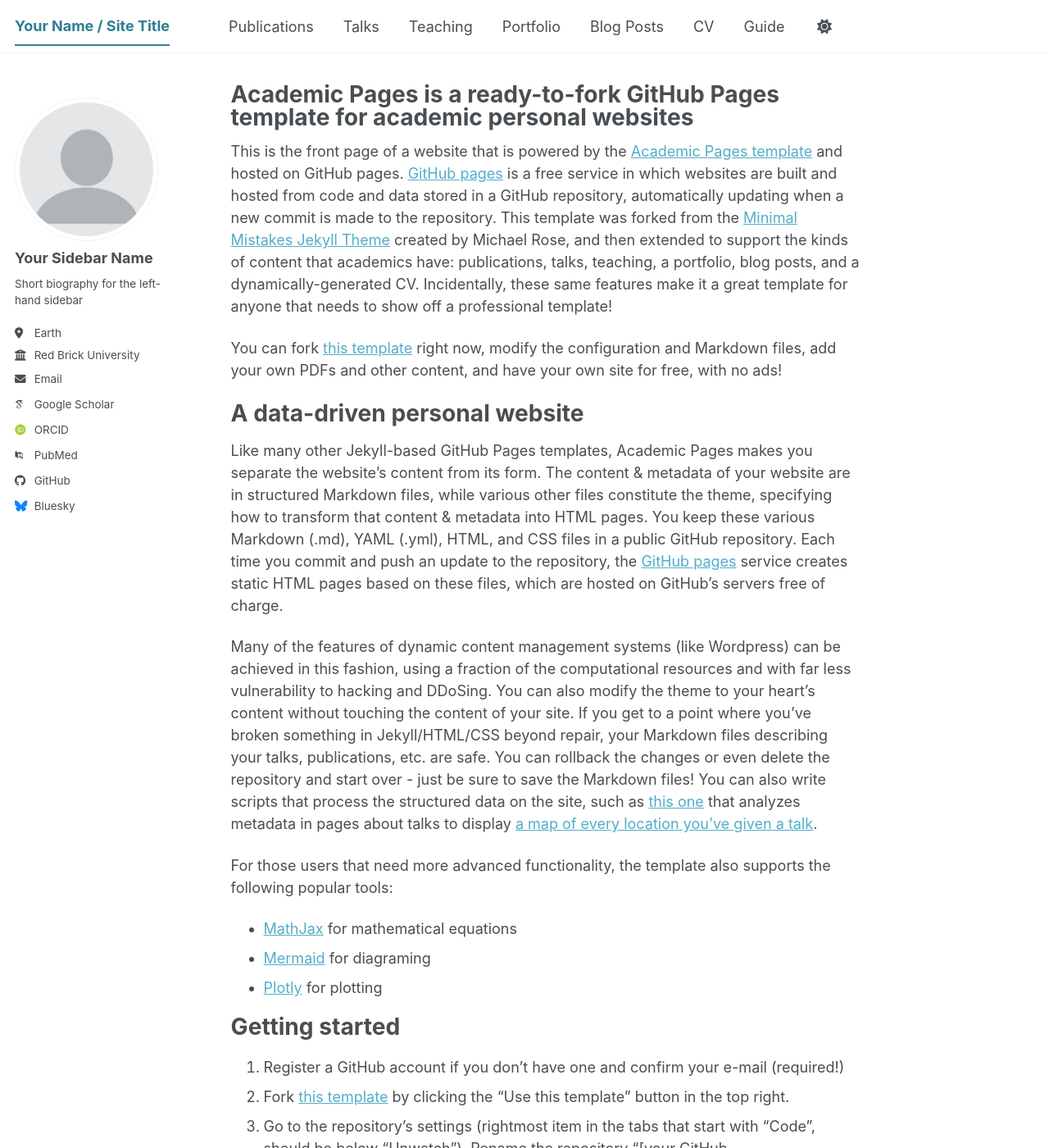
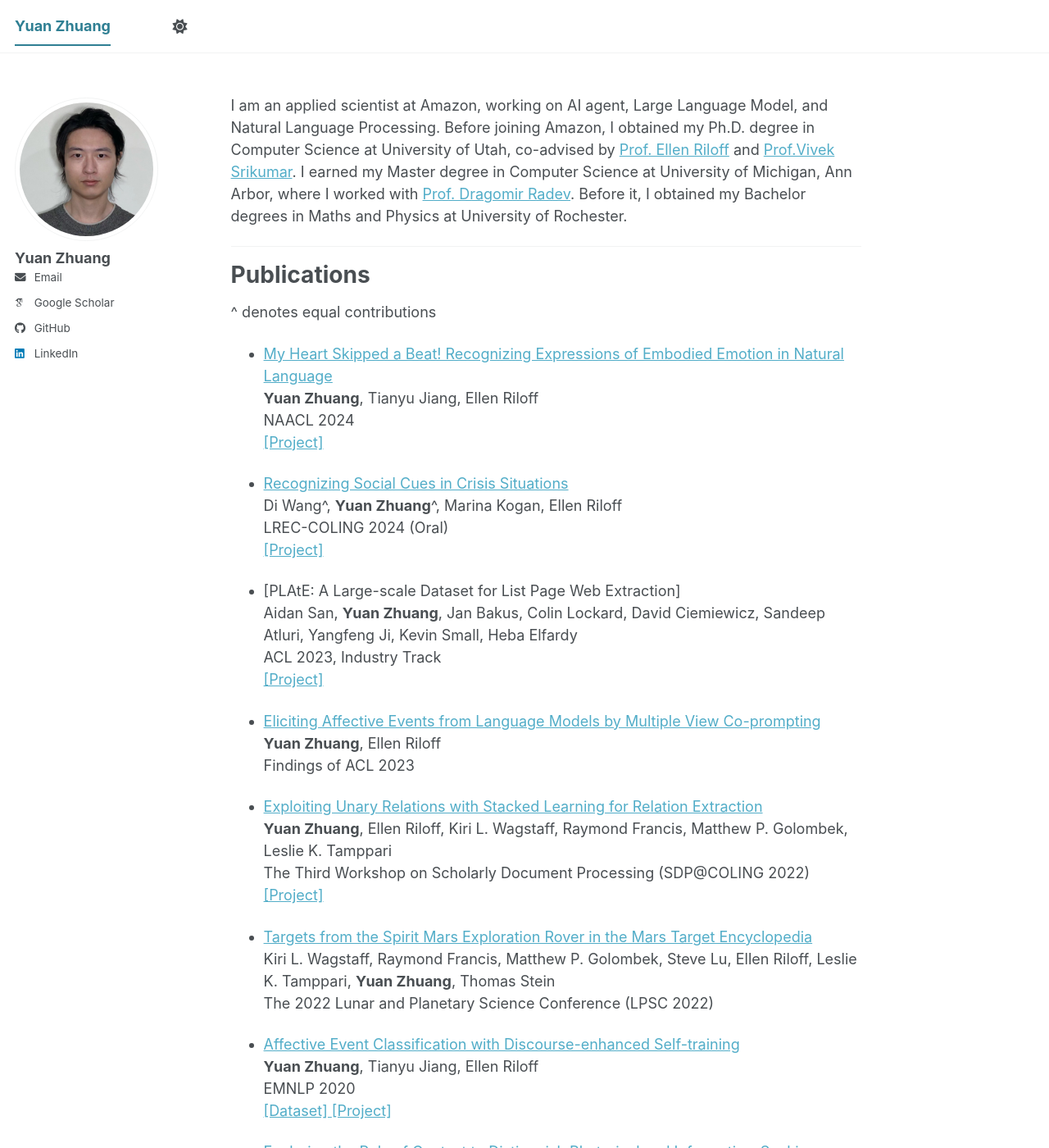
Before and after one commit to yyzhuang1991/yyzhuang1991.github.io, a Jekyll site: the page built from _pages/about.md, in a window 1280 px wide and 1400 px high. Shown: the whole window at 82% size. Built offline with Jekyll 4.4.1, drawn with Linux system fonts in a browser that asks for light colours; some web fonts are replaced; a script bundle is joined from its source files by our own code; library files that are not in the unit come from our copies; some of the changed text lies outside the part shown.

Commit message:
first update

```diff
--- a/Gemfile
+++ b/Gemfile
@@ -9,5 +9,6 @@ group :jekyll_plugins do
   gem 'webrick', '~> 1.8'
 end
 
+gem "ffi","=1.16.3"
 gem 'github-pages'
 gem 'connection_pool', '2.5.0'
--- a/_config.yml
+++ b/_config.yml
@@ -9,11 +9,11 @@
 # Basic Site Settings
 locale                   : "en-US"
 site_theme               : "default" # The available themes options are "default", "air", "sunrise", "mint", "dirt" and "contrast"
-title                    : "Your Name / Site Title"
+title                    : "Yuan Zhuang"
 title_separator          : "-"
-name                     : &name "Your Name"
+name                     : &name "Yuan Zhuang"
 description              : &description "Your Name's academic portfolio"   # Update this with a general description of your site, this is the default if not overridden by a page
-url                      : https://academicpages.github.io # The base hostname & protocol for your site e.g. "https://[your GitHub username].github.io",
+url                      : "https://yyzhuang1991.github.io" # The base hostname & protocol for your site e.g. "https://[your GitHub username].github.io",
                                                            # or if you already have some other page hosted on Github then use "https://[your GitHub username].github.io/[Your Repo Name]"
 baseurl                  : "" # the subpath of your site, e.g. "/blog"
 repository               : "academicpages/academicpages.github.io"
@@ -24,24 +24,24 @@ repository               : "academicpages/academicpages.github.io"
 author:
   # Biographic information
   avatar           : "profile.png"
-  name             : "Your Sidebar Name"
+  name             : "Yuan Zhuang"
   pronouns         : # example: "she/her"
-  bio              : "Short biography for the left-hand sidebar"
-  location         : "Earth"
-  employer         : "Red Brick University"
+  bio              : #"Short biography for the left-hand sidebar"
+  location         : #"Earth"
+  employer         : #"Red Brick University"
   uri              : # URL
-  email            : "none@example.org"
+  email            : "yyzhuangsea@gmail.com"
 
   # Academic websites
   academia         : # URL
   arxiv            : # URL - Update with the correct link to your profile
-  googlescholar    : "https://scholar.google.com/citations?user=PS_CX0AAAAAJ"
+  googlescholar    : "https://scholar.google.com/citations?user=751AliUAAAAJ&hl=yuan%20zhuang"
   inspire-hep      : # URL
   impactstory      : # URL
-  orcid            : "https://orcid.org/yourorcidurl"
+  orcid            : #"https://orcid.org/yourorcidurl"
   semantic         : # URL
   ssrn             : # URL
-  pubmed           : "https://www.ncbi.nlm.nih.gov/pubmed/?term=john+snow"
+  pubmed           : #"https://www.ncbi.nlm.nih.gov/pubmed/?term=john+snow"
   researchgate     : # URL
   scopus           : # URL
   zotero           : # URL
@@ -51,13 +51,13 @@ author:
   bitbucket        : # Username - Update with your username on the site
   codepen          : # Username
   dribbble         : # Username
-  github           : "academicpages"
+  github           : "yyzhuang1991"
   kaggle           : # Username
   stackoverflow    : # User number or user number and name (i.e., use "1" or "1/jeff-atwood")
 
   # Social media
   artstation       : # Username
-  bluesky          : "bsky.app" # Replace this with you Bluesky username
+  bluesky          : #"bsky.app" # Replace this with you Bluesky username
   facebook         : # Username
   flickr           : # Username
   foursquare       : # Username
@@ -66,7 +66,7 @@ author:
   keybase          : # Username
   instagram        : # Username
   lastfm           : # Username
-  linkedin         : # Username
+  linkedin         : "https://www.linkedin.com/in/yuan-zhuang-a015531a3/" # Username
   mastodon         : # URL
   medium           : # URL
   pinterest        : # Username
--- a/_pages/about.md
+++ b/_pages/about.md
@@ -1,56 +1,54 @@
 ---
 permalink: /
-title: "Academic Pages is a ready-to-fork GitHub Pages template for academic personal websites"
+title: ""
+excerpt: "About me"
 author_profile: true
 redirect_from:
   - /about/
   - /about.html
 ---
 
-This is the front page of a website that is powered by the [Academic Pages template](https://github.com/academicpages/academicpages.github.io) and hosted on GitHub pages. [GitHub pages](https://pages.github.com) is a free service in which websites are built and hosted from code and data stored in a GitHub repository, automatically updating when a new commit is made to the repository. This template was forked from the [Minimal Mistakes Jekyll Theme](https://mmistakes.github.io/minimal-mistakes/) created by Michael Rose, and then extended to support the kinds of content that academics have: publications, talks, teaching, a portfolio, blog posts, and a dynamically-generated CV. Incidentally, these same features make it a great template for anyone that needs to show off a professional template!
+I am an applied scientist at Amazon, working on AI agent, Large Language Model, and Natural Language Processing. Before joining Amazon, I obtained my Ph.D. degree in Computer Science at University of Utah, co-advised by [Prof. Ellen Riloff](https://www2.cs.arizona.edu/~riloff/index.html) and [Prof.Vivek Srikumar](https://svivek.com/). I earned my Master degree in Computer Science at University of Michigan, Ann Arbor, where I worked with [Prof. Dragomir Radev](https://cpsc.yale.edu/people/dragomir-radev). Before it, I obtained my Bachelor degrees in Maths and Physics at University of Rochester.
 
- You can fork [this template](https://github.com/academicpages/academicpages.github.io) right now, modify the configuration and Markdown files, add your own PDFs and other content, and have your own site for free, with no ads!
+--------------------------------------------------------
+# Publications
 
-A data-driven personal website
-======
-Like many other Jekyll-based GitHub Pages templates, Academic Pages makes you separate the website's content from its form. The content & metadata of your website are in structured Markdown files, while various other files constitute the theme, specifying how to transform that content & metadata into HTML pages. You keep these various Markdown (.md), YAML (.yml), HTML, and CSS files in a public GitHub repository. Each time you commit and push an update to the repository, the [GitHub pages](https://pages.github.com/) service creates static HTML pages based on these files, which are hosted on GitHub's servers free of charge.
+^ denotes equal contributions
 
-Many of the features of dynamic content management systems (like Wordpress) can be achieved in this fashion, using a fraction of the computational resources and with far less vulnerability to hacking and DDoSing. You can also modify the theme to your heart's content without touching the content of your site. If you get to a point where you've broken something in Jekyll/HTML/CSS beyond repair, your Markdown files describing your talks, publications, etc. are safe. You can rollback the changes or even delete the repository and start over - just be sure to save the Markdown files! You can also write scripts that process the structured data on the site, such as [this one](https://github.com/academicpages/academicpages.github.io/blob/master/talkmap.ipynb) that analyzes metadata in pages about talks to display [a map of every location you've given a talk](https://academicpages.github.io/talkmap.html).
+- [My Heart Skipped a Beat! Recognizing Expressions of Embodied Emotion in Natural Language](https://aclanthology.org/2024.naacl-long.193.pdf)\
+**Yuan Zhuang**, Tianyu Jiang, Ellen Riloff\
+NAACL 2024\
+[ \[Project\] ](https://github.com/yyzhuang1991/Embodied-Emotions)
 
-For those users that need more advanced functionality, the template also supports the following popular tools:
-- [MathJax](https://www.mathjax.org/) for mathematical equations
-- [Mermaid](https://mermaid.js.org/) for diagraming
-- [Plotly](https://plotly.com/javascript/) for plotting
+- [Recognizing Social Cues in Crisis Situations](https://aclanthology.org/2024.lrec-main.1194.pdf)\
+Di Wang^, **Yuan Zhuang**^, Marina Kogan, Ellen Riloff\
+LREC-COLING 2024 (Oral)\
+[ \[Project\] ](https://github.com/yyzhuang1991/Crisis-Social-Cues)
 
-Getting started
-======
-1. Register a GitHub account if you don't have one and confirm your e-mail (required!)
-1. Fork [this template](https://github.com/academicpages/academicpages.github.io) by clicking the "Use this template" button in the top right.
-1. Go to the repository's settings (rightmost item in the tabs that start with "Code", should be below "Unwatch"). Rename the repository "[your GitHub username].github.io", which will also be your website's URL.
-1. Set site-wide configuration and create content & metadata (see below -- also see [this set of diffs](https://archive.is/3TPas) showing what files were changed to set up [an example site](https://getorg-testacct.github.io) for a user with the username "getorg-testacct")
-1. Upload any files (like PDFs, .zip files, etc.) to the files/ directory. They will appear at https://[your GitHub username].github.io/files/example.pdf.
-1. Check status by going to the repository settings, in the "GitHub pages" section
+- [PLAtE: A Large-scale Dataset for List Page Web Extraction]\
+Aidan San, **Yuan Zhuang**, Jan Bakus, Colin Lockard, David Ciemiewicz, Sandeep Atluri, Yangfeng Ji, Kevin Small, Heba Elfardy\
+ACL 2023, Industry Track\
+[ \[Project\] ](https://github.com/amazon-science/plate)
 
-Site-wide configuration
-------
-The main configuration file for the site is in the base directory in [_config.yml](https://github.com/academicpages/academicpages.github.io/blob/master/_config.yml), which defines the content in the sidebars and other site-wide features. You will need to replace the default variables with ones about yourself and your site's github repository. The configuration file for the top menu is in [_data/navigation.yml](https://github.com/academicpages/academicpages.github.io/blob/master/_data/navigation.yml). For example, if you don't have a portfolio or blog posts, you can remove those items from that navigation.yml file to remove them from the header.
+- [Eliciting Affective Events from Language Models by Multiple View Co-prompting](https://aclanthology.org/2023.findings-acl.199.pdf)\
+**Yuan Zhuang**, Ellen Riloff\
+Findings of ACL 2023
 
-Create content & metadata
-------
-For site content, there is one Markdown file for each type of content, which are stored in directories like _publications, _talks, _posts, _teaching, or _pages. For example, each talk is a Markdown file in the [_talks directory](https://github.com/academicpages/academicpages.github.io/tree/master/_talks). At the top of each Markdown file is structured data in YAML about the talk, which the theme will parse to do lots of cool stuff. The same structured data about a talk is used to generate the list of talks on the [Talks page](https://academicpages.github.io/talks), each [individual page](https://academicpages.github.io/talks/2012-03-01-talk-1) for specific talks, the talks section for the [CV page](https://academicpages.github.io/cv), and the [map of places you've given a talk](https://academicpages.github.io/talkmap.html) (if you run this [python file](https://github.com/academicpages/academicpages.github.io/blob/master/talkmap.py) or [Jupyter notebook](https://github.com/academicpages/academicpages.github.io/blob/master/talkmap.ipynb), which creates the HTML for the map based on the contents of the _talks directory).
+- [Exploiting Unary Relations with Stacked Learning for Relation Extraction](https://aclanthology.org/2022.sdp-1.14.pdf)\
+**Yuan Zhuang**, Ellen Riloff, Kiri L. Wagstaff, Raymond Francis, Matthew P. Golombek, Leslie K. Tamppari\
+The Third Workshop on Scholarly Document Processing (SDP@COLING 2022)\
+ [ \[Project\] ](users.cs.utah.edu/~yyzhuang/)
 
-**Markdown generator**
+- [Targets from the Spirit Mars Exploration Rover in the Mars Target Encyclopedia](https://www.hou.usra.edu/meetings/lpsc2022/pdf/1231.pdf)\
+Kiri L. Wagstaff, Raymond Francis, Matthew P. Golombek, Steve Lu, Ellen Riloff, Leslie K. Tamppari, **Yuan Zhuang**, Thomas Stein\
+The 2022 Lunar and Planetary Science Conference (LPSC 2022)
 
-The repository includes [a set of Jupyter notebooks](https://github.com/academicpages/academicpages.github.io/tree/master/markdown_generator
-) that converts a CSV containing structured data about talks or presentations into individual Markdown files that will be properly formatted for the Academic Pages template. The sample CSVs in that directory are the ones I used to create my own personal website at stuartgeiger.com. My usual workflow is that I keep a spreadsheet of my publications and talks, then run the code in these notebooks to generate the Markdown files, then commit and push them to the GitHub repository.
+- [Affective Event Classification with Discourse-enhanced Self-training](https://aclanthology.org/2020.emnlp-main.452.pdf)\
+**Yuan Zhuang**, Tianyu Jiang, Ellen Riloff\
+EMNLP 2020\
+[ \[Dataset\] ](https://drive.google.com/file/d/1IwgZSZ4UD3JBl1aFsLmeczFW8XMRdrD7/view?usp=sharing) [ \[Project\] ](https://github.com/yyzhuang1991/DEST)
 
-How to edit your site's GitHub repository
-------
-Many people use a git client to create files on their local computer and then push them to GitHub's servers. If you are not familiar with git, you can directly edit these configuration and Markdown files directly in the github.com interface. Navigate to a file (like [this one](https://github.com/academicpages/academicpages.github.io/blob/master/_talks/2012-03-01-talk-1.md) and click the pencil icon in the top right of the content preview (to the right of the "Raw | Blame | History" buttons). You can delete a file by clicking the trashcan icon to the right of the pencil icon. You can also create new files or upload files by navigating to a directory and clicking the "Create new file" or "Upload files" buttons.
-
-Example: editing a Markdown file for a talk
-![Editing a Markdown file for a talk](/images/editing-talk.png)
-
-For more info
-------
-More info about configuring Academic Pages can be found in [the guide](https://academicpages.github.io/markdown/), the [growing wiki](https://github.com/academicpages/academicpages.github.io/wiki), and you can always [ask a question on GitHub](https://github.com/academicpages/academicpages.github.io/discussions). The [guides for the Minimal Mistakes theme](https://mmistakes.github.io/minimal-mistakes/docs/configuration/) (which this theme was forked from) might also be helpful.
+- [Exploring the Role of Context to Distinguish Rhetorical and Information-Seeking Questions](https://aclanthology.org/2020.acl-srw.41.pdf)
+**Yuan Zhuang**, Ellen Riloff\
+ACL 2020, Student Research Workshop\
+ [ \[Dataset\] ](https://github.com/yyzhuang1991/Exploring-the-Role-of-Context-to-Distinguish-Rhetorical-and-Information-Seeking-Questions) [ \[Annotation Guideline\] ](https://www.cs.utah.edu/~yyzhuang/dataset/twitter-RQ/annotation_guideline.html)
```
Also changed, not shown: _data/navigation.yml (+14 -14 lines), images/profile.png.
